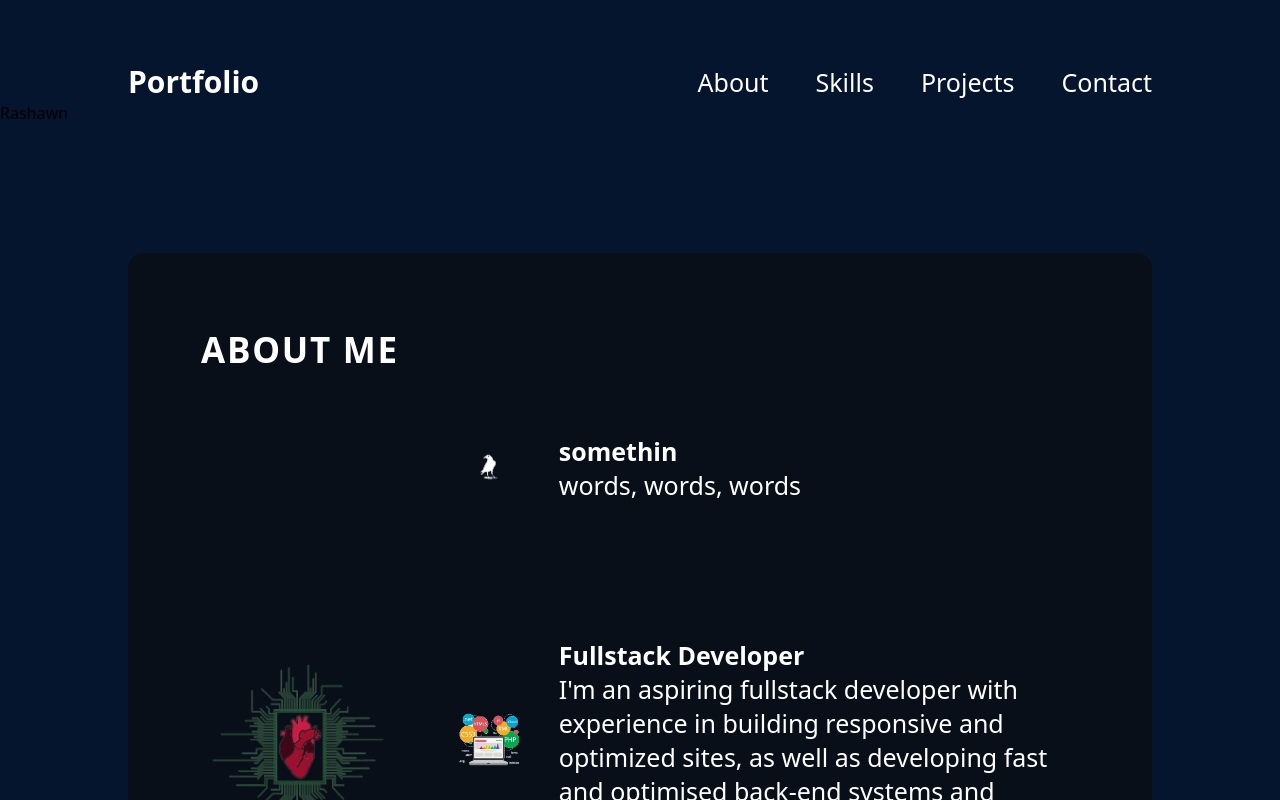
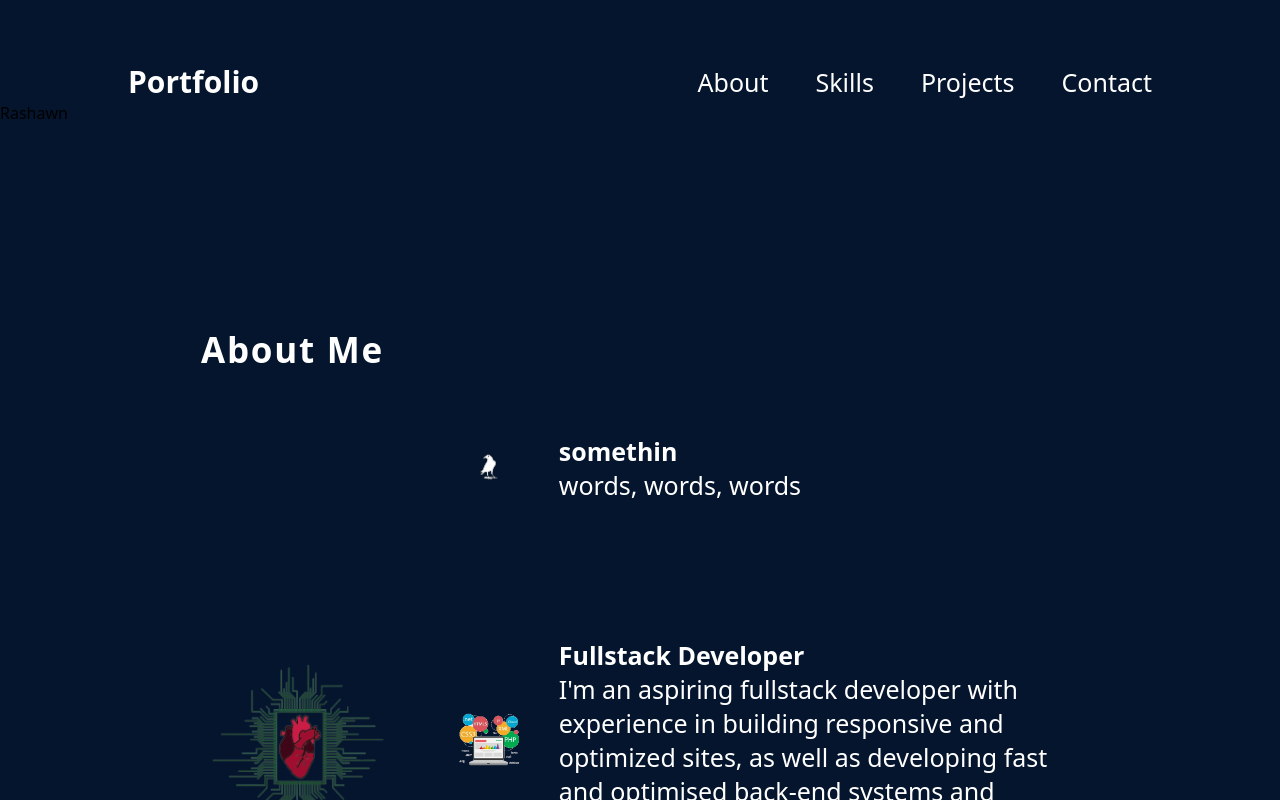
Before and after one commit to TheR16H/folio, a React (Vite) app: page / in a window 1280 px wide. Shown: the top 800 px of the page. Built offline with nearby package versions, Linux system fonts and the light colour scheme.

Commit message:
Css stuff

```diff
--- a/src/components/About/About.module.css
+++ b/src/components/About/About.module.css
@@ -1,7 +1,8 @@
 
 .container {
   position: relative;
-  background-color: rgba(12, 12, 12, 0.6);
+  /* background-color: rgba(12, 12, 12, 0.6); */
+  background-color: #04152d;
   border-radius: 15px;
   padding: 73px;
   margin-top: 129px;
@@ -15,7 +16,7 @@
   font-size: 35px;
   font-weight: 700;
   letter-spacing: 1.75px;
-  text-transform: uppercase;
+  text-transform:;
 }
 
 .content {
--- a/src/components/contact/contact.module.css
+++ b/src/components/contact/contact.module.css
@@ -12,7 +12,7 @@
 }
 
 .text h2 {
-  font-size: 80px;
+  font-size: 50px;
   font-weight: 700;
   letter-spacing: 4px;
 }
@@ -47,7 +47,7 @@
 }
 
 .link a:hover {
-  text-shadow: 0 0 5px #006aff, 0 0 10px rgba(255, 255, 255, 0.6), 0 0 15px rgba(255, 255, 255, 0.4); /* Adjust the colors and blur as needed */
+  text-shadow: 0 0 5px #ff0000, 0 0 10px rgba(255, 0, 0, 0.6), 0 0 15px rgba(255, 255, 255, 0.4); /* Adjust the colors and blur as needed */
 }
 
 @media screen and (max-width: 830px) {
```
